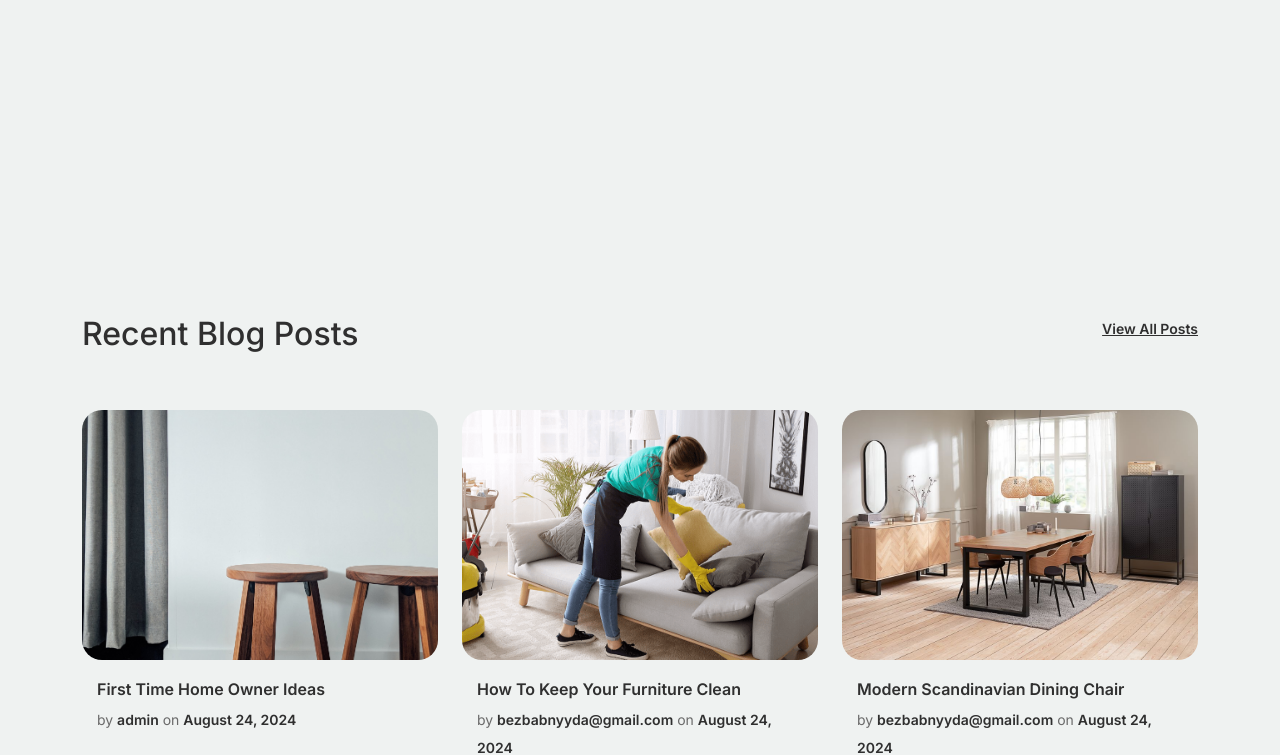
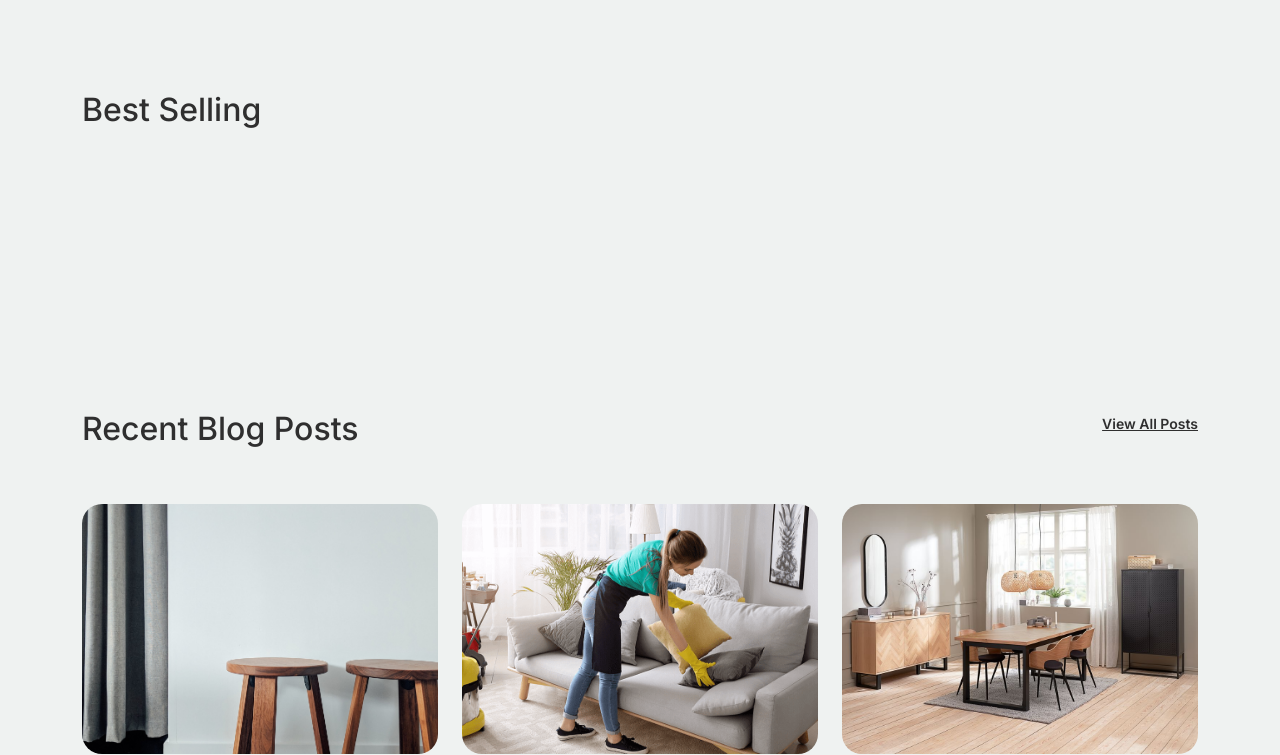
Before and after one commit to 84Dmytro07/ProjectITStep, a Django app: template website/templates/shop/index.html in a window 1280 px wide; the page is wider, and only the part inside the window is pictured. Shown: the part 2970-3725 px from the top of that part. Run offline with Django 5.2, Linux system fonts and the light colour scheme; the template is opened without the code that fills it: values that come from a table or form of the project are taken from there, others are empty; data comes from the database, SQL or seed files in the repository; both versions use the stored data as it was after the commit; parts of the project's set-up code (start-up, migrations or seed data) failed here and were passed over; some libraries are stand-ins or nearby versions.

```diff
--- a/website/templates/shop/index.html
+++ b/website/templates/shop/index.html
@@ -131,7 +131,13 @@
   <!-- Start Popular Product -->
 <div class="popular-product">
     <div class="container">
+            <div class="row mb-5">
+               <div class="col-md-6">
+                  <h2 class="section-title">Best Selling</h2>
+                </div>
+            </div>
         <div class="row">
+
             {% for product in popular_products %}
             <div class="col-12 col-md-6 col-lg-4 mb-4 mb-lg-0">
                 <div class="product-item-sm d-flex">
@@ -146,6 +152,7 @@
                 </div>
             </div>
             {% endfor %}
+
         </div>
     </div>
 </div>
```
Also changed, not shown: website/db.sqlite3.
